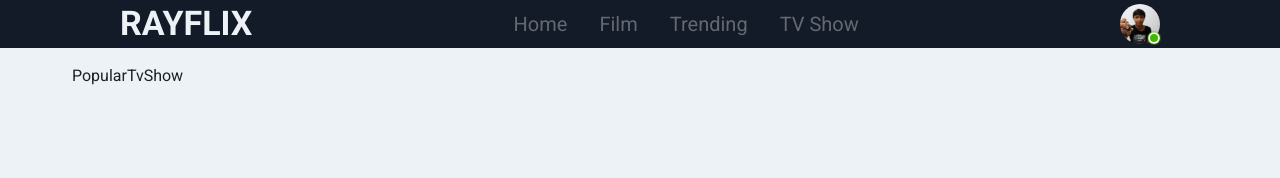
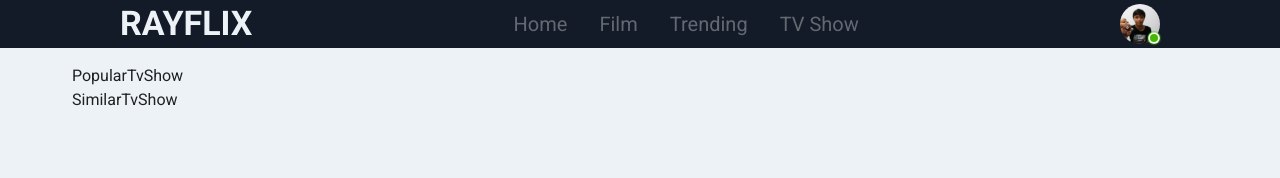
Before and after one commit to yohanesray21/rayflix, a React (Create React App) app: page /tvshow in a window 1280 px wide. Shown: the top 178 px of the page. Built offline with nearby package versions, Linux system fonts and the light colour scheme.

Commit message:
Update SimilarTvShow

```diff
--- a/src/containers/TvShows/PopularTvShow.js
+++ b/src/containers/TvShows/PopularTvShow.js
@@ -2,6 +2,7 @@ import React, { useState } from "react";
 
 const PopularTvShow = () => {
   const [popularTvShow, setPopularTvShow] = useState({});
+
   return <div>PopularTvShow</div>;
 };
 
--- /dev/null
+++ b/src/containers/TvShows/SimilarTvShow/SimilarTvShow.js
@@ -0,0 +1,7 @@
+import React from "react";
+
+const SimilarTvShow = () => {
+  return <div>SimilarTvShow</div>;
+};
+
+export default SimilarTvShow;
--- a/src/pages/TvShowPages.js
+++ b/src/pages/TvShowPages.js
@@ -1,8 +1,14 @@
 import React from "react";
 import PopularTvShow from "../containers/TvShows/PopularTvShow";
+import SimilarTvShow from "../containers/TvShows/SimilarTvShow/SimilarTvShow";
 
 const TvShowPages = () => {
-  return <PopularTvShow />;
+  return (
+    <>
+      <PopularTvShow />
+      <SimilarTvShow />
+    </>
+  );
 };
 
 export default TvShowPages;
```
